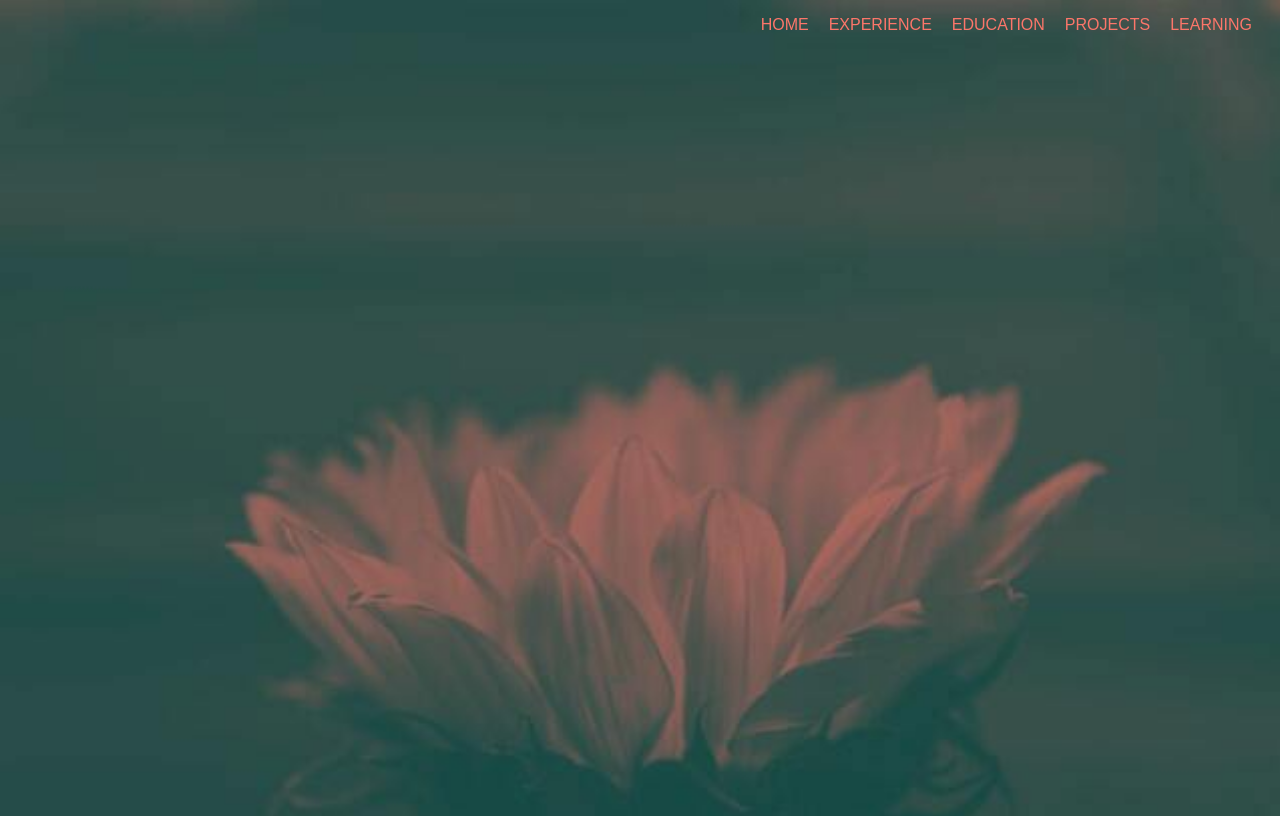
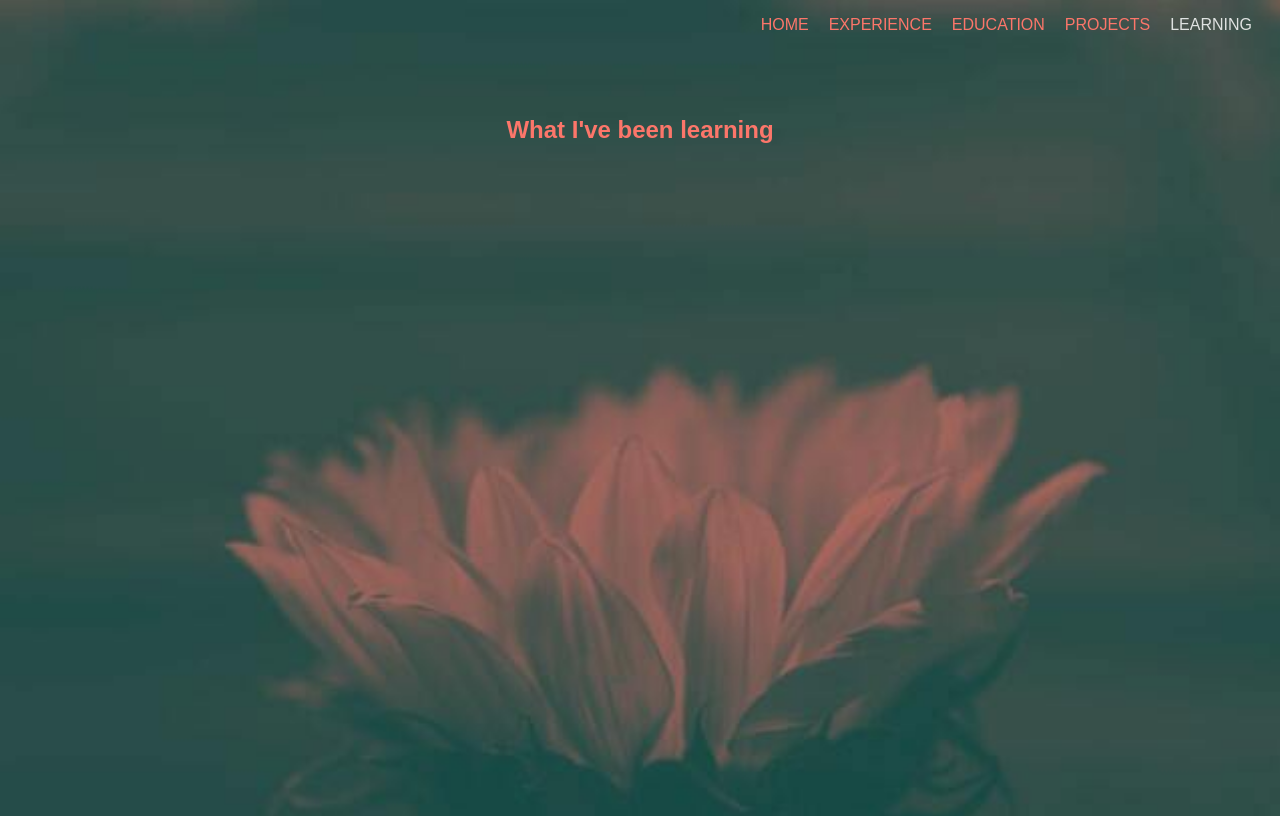
Before and after one commit to KG700/portfolio, a React (Create React App) app: page /learning in a window 1280 px wide. Built offline with nearby package versions, Linux system fonts and the light colour scheme.

Commit message:
Set up links in Navigation for Education, Projects and Learning

```diff
--- a/src/components/Navigation/Navigation.js
+++ b/src/components/Navigation/Navigation.js
@@ -5,6 +5,10 @@ import { NavLink } from 'react-router-dom';
 
 import Home from '../../containers/pages/Home/Home';
 import WorkExperience from '../../containers/pages/WorkExperience/WorkExperience';
+import Education from '../../containers/pages/Education/Education';
+import Projects from '../../containers/pages/Projects/Projects';
+import Learning from '../../containers/pages/Learning/Learning';
+
 
 const Navigation = () => {
   return (
@@ -12,9 +16,9 @@ const Navigation = () => {
       <ul>
         <li><NavLink to='/' exact activeClassName={classes.active}>HOME</NavLink></li>
         <li><NavLink to='/work-experience' activeClassName={classes.active}>EXPERIENCE</NavLink></li>
-        <li>EDUCATION</li>
-        <li>PROJECTS</li>
-        <li>LEARNING</li>
+        <li><NavLink to='/education' activeClassName={classes.active}>EDUCATION</NavLink></li>
+        <li><NavLink to='/projects' activeClassName={classes.active}>PROJECTS</NavLink></li>
+        <li><NavLink to='/learning' activeClassName={classes.active}>LEARNING</NavLink></li>
       </ul>
     </nav>
   )
--- a/src/containers/App.js
+++ b/src/containers/App.js
@@ -6,6 +6,10 @@ import classes from './App.module.css';
 import Navigation from '../components/Navigation/Navigation';
 import Home from './pages/Home/Home';
 import WorkExperience from './pages/WorkExperience/WorkExperience';
+import Education from './pages/Education/Education';
+import Projects from './pages/Projects/Projects';
+import Learning from './pages/Learning/Learning';
+
 
 function App() {
   return (
@@ -13,6 +17,9 @@ function App() {
       <Navigation />
       <Route path='/' exact component={Home} />
       <Route path='/work-experience' component={WorkExperience} />
+      <Route path='/education' component={Education} />
+      <Route path='/projects' component={Projects} />
+      <Route path='/learning' component={Learning} />
     </>
   );
 }
--- a/src/containers/pages/Education/Education.js
+++ b/src/containers/pages/Education/Education.js
@@ -0,0 +1,9 @@
+import React from 'react';
+
+const Education = () => {
+  return (
+    <h2>My Education</h2>
+  )
+}
+
+export default Education;
--- a/src/containers/pages/Learning/Learning.js
+++ b/src/containers/pages/Learning/Learning.js
@@ -0,0 +1,9 @@
+import React from 'react';
+
+const Learning = () => {
+  return (
+    <h2>What I've been learning</h2>
+  )
+}
+
+export default Learning;
--- a/src/containers/pages/Projects/Projects.js
+++ b/src/containers/pages/Projects/Projects.js
@@ -0,0 +1,9 @@
+import React from 'react';
+
+const Projects = () => {
+  return (
+    <h2>My Project Portfolio</h2>
+  )
+}
+
+export default Projects;
```
